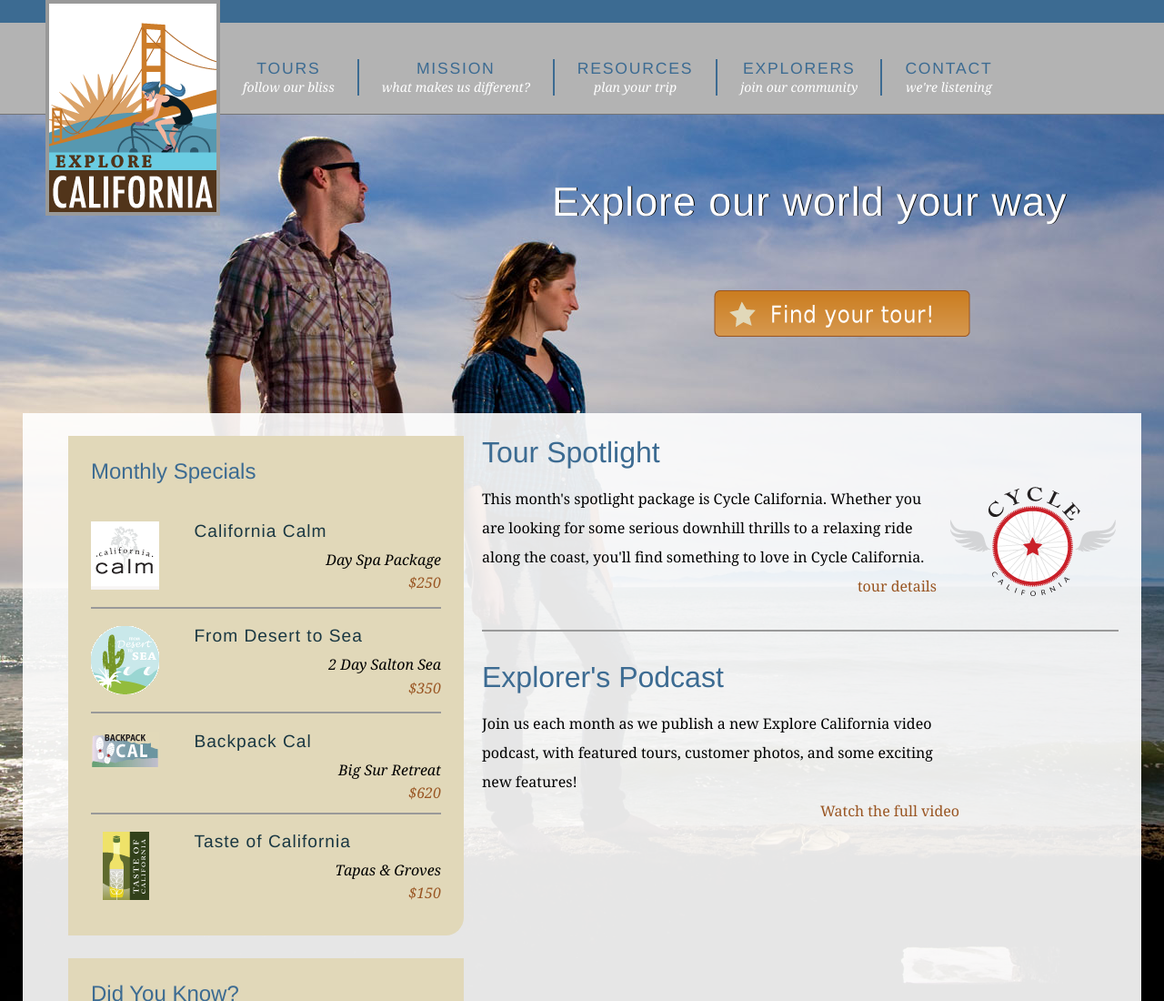
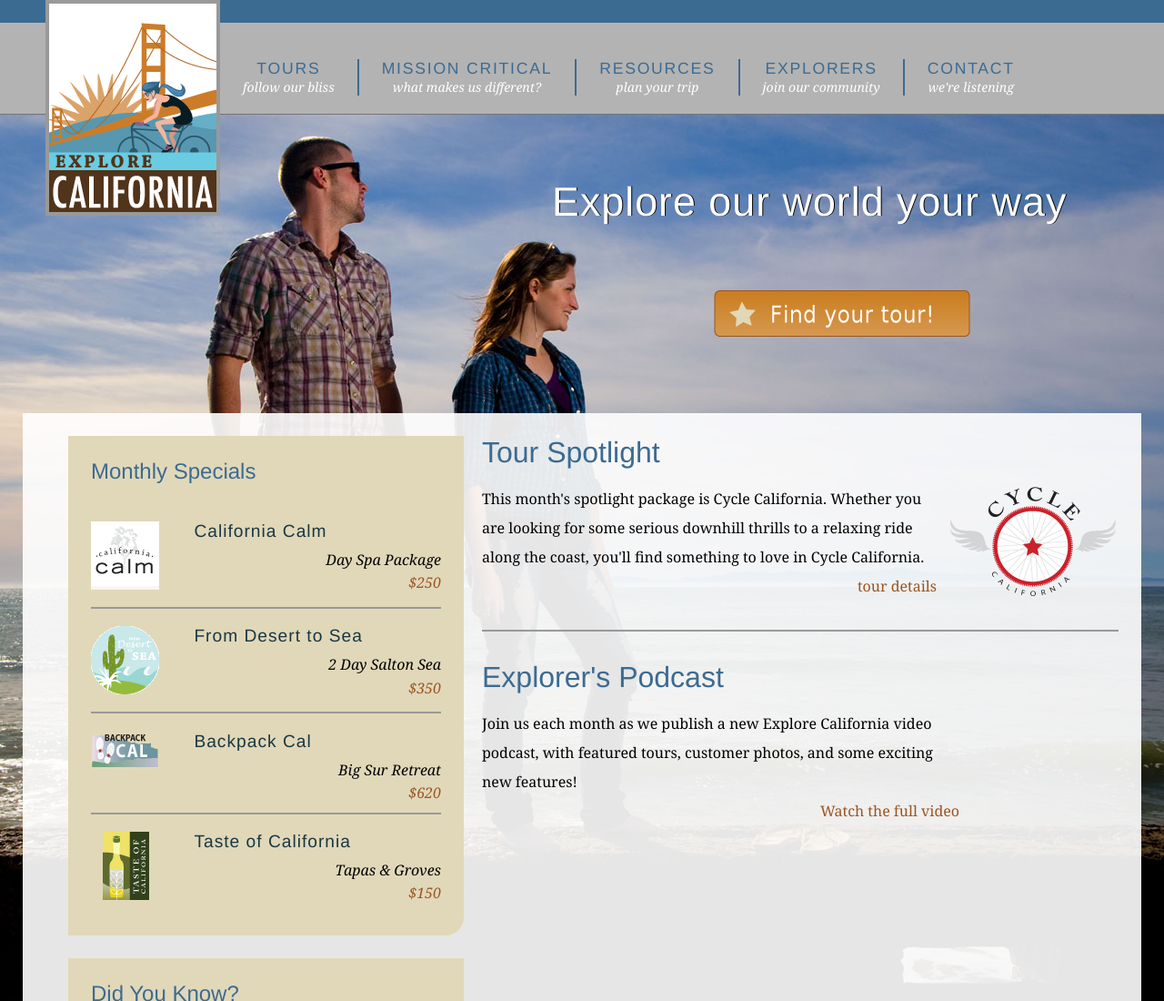
Before and after one commit to jovanCyber/master, a plain HTML site: page index.html in a window 1280 px wide. Shown: the top 1100 px of the page at 91% size. Drawn offline with Linux system fonts and the light colour scheme.

Commit message:
Promena commitovanog teksta

```diff
--- a/index.html
+++ b/index.html
@@ -29,7 +29,7 @@
                 <li><a href="tours.html" title="find tours">Tour Finder</a></li>
               </ul>
             </li>
-            <li><a href="mission.html" title="What we believe">Mission <br /><span class="tagline">what makes us different?</span></a></li>
+            <li><a href="mission.html" title="What we believe">Mission Critical<br /><span class="tagline">what makes us different?</span></a></li>
             <li><a href="resources.html" title="planning resources">Resources <br /><span class="tagline">plan your trip</span></a>
               <ul>
                 <li><a href="resources/faq.html" title="Got questions?">Tour FAQs</a></li>
```
